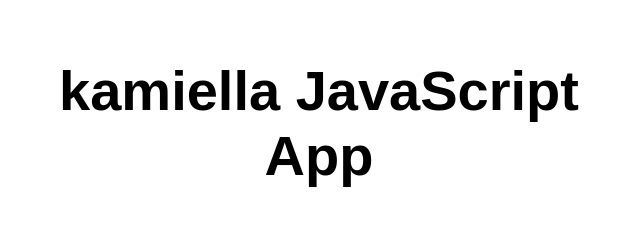
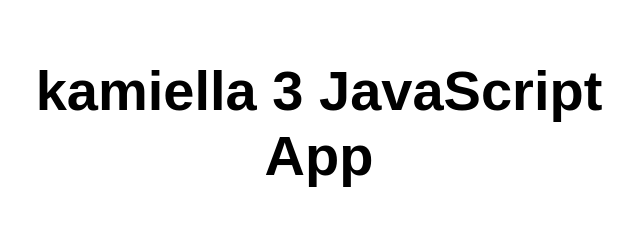
Before and after one commit to floresboy/my-first-static-web-app, a plain HTML site: page index.html in a window 1280 px wide. Shown: the whole page, without its empty margins (321-961 px from the left). Drawn offline with Linux system fonts and the light colour scheme.

Commit message:
Update index.html

```diff
--- a/index.html
+++ b/index.html
@@ -10,7 +10,7 @@
 
 <body>
   <main>
-    <h1>kamiella JavaScript App</h1>
+    <h1>kamiella 3 JavaScript App</h1>
   </main>
 </body>
 
```
